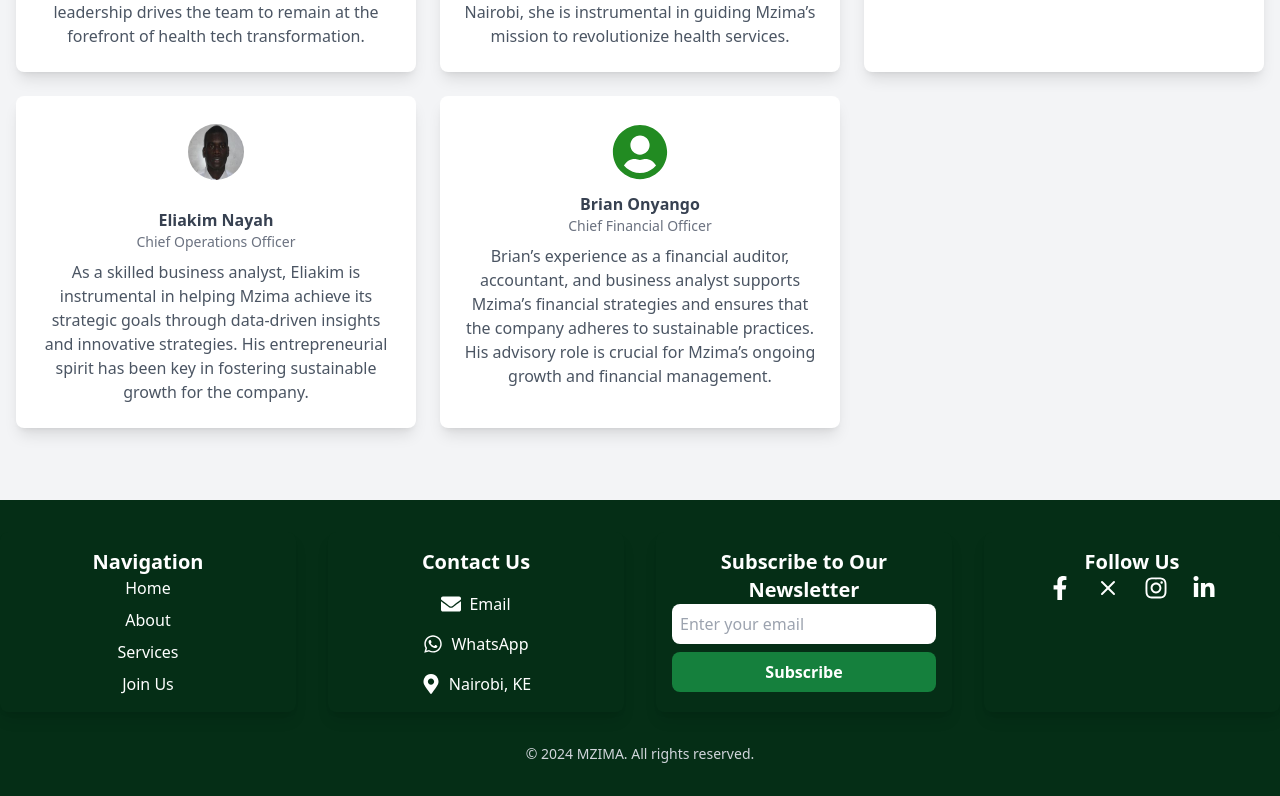
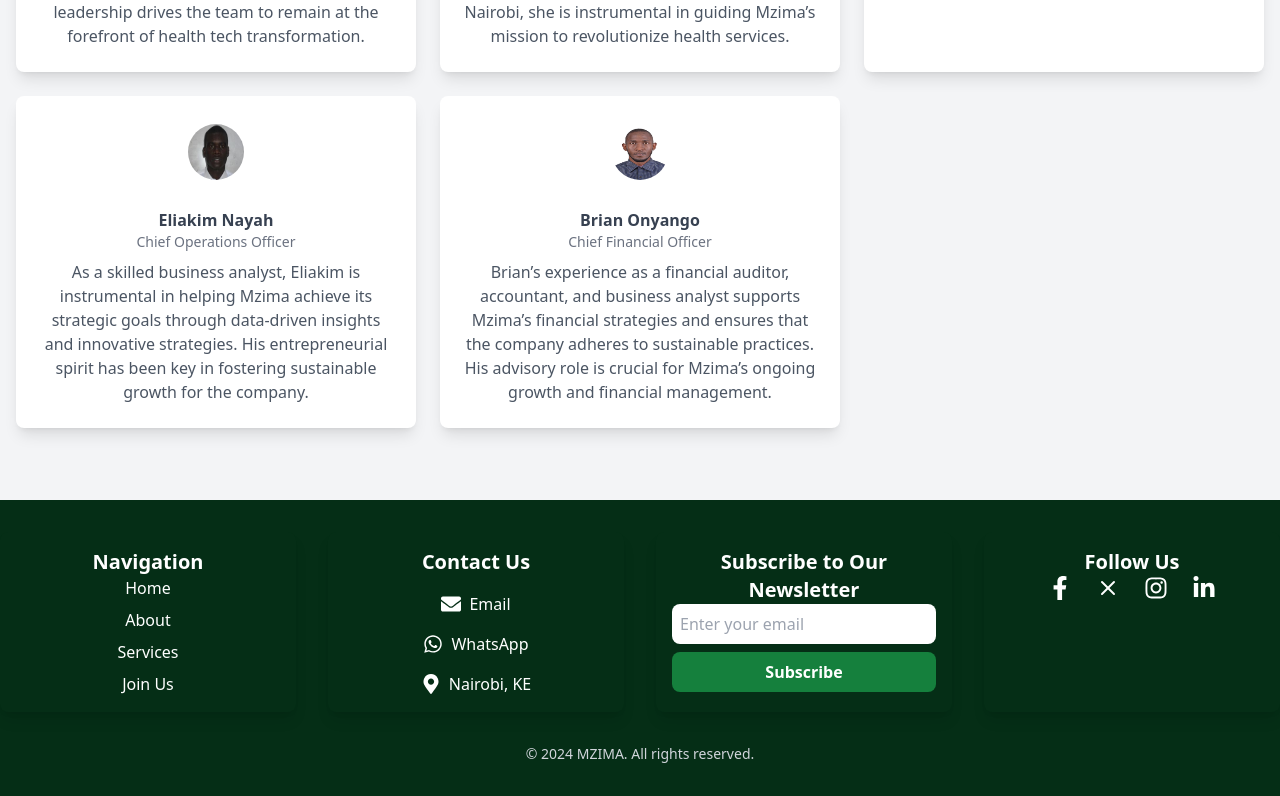
Before and after one commit to OumaArera/migason-power, a React (Create React App) app: page /team in a window 1280 px wide. Shown: the part 1102-1898 px from the top of the page. Built offline with nearby package versions, Linux system fonts and the light colour scheme.

Commit message:
feat: director image

```diff
--- a/src/Join.jsx
+++ b/src/Join.jsx
@@ -4,6 +4,7 @@ import john from './images/john_photo.jpg';
 import eliakim from './images/eliakim_photo.jpeg';
 import mercy from './images/mercy_photo.png';
 import onyando from './images/onyando_photo.png';
+import akuku from './images/akuku_photo.jpeg';
 
 const teamMembers = [
   {
@@ -36,7 +37,7 @@ const teamMembers = [
   {
     name: 'Brian Onyango',
     title: 'Chief Financial Officer',
-    image: <FaUserCircle className="text-[#228B22] w-16 h-16 rounded-full border-4 border-white" />,
+    image: akuku,
     fullBio: `Brian’s experience as a financial auditor, accountant, and business analyst supports Mzima’s financial strategies and ensures that the company adheres to sustainable practices.
     His advisory role is crucial for Mzima’s ongoing growth and financial management.`,
   },
```
Also changed, not shown: src/images/akuku_photo.jpeg (added).
